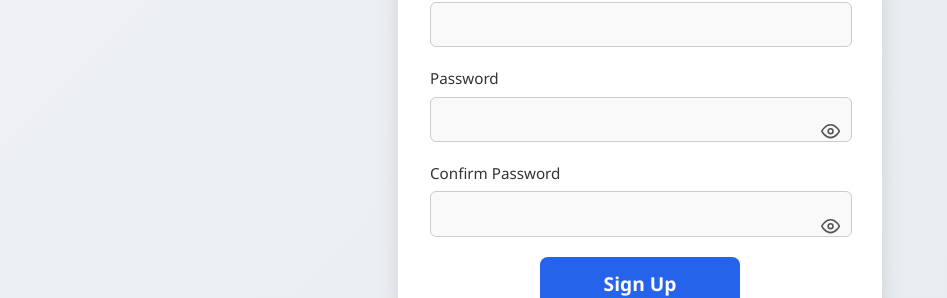
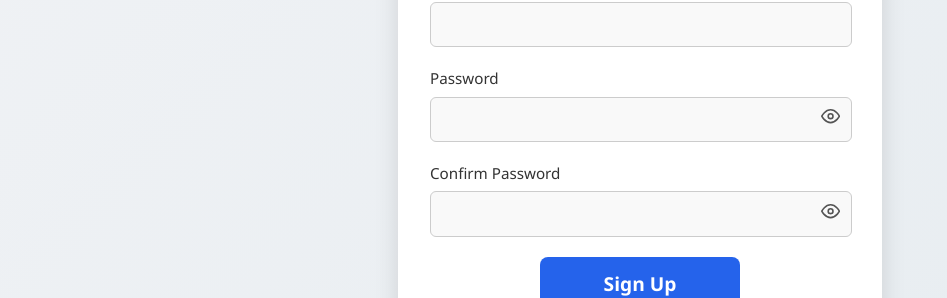
Before and after one commit to amrishs590/Project-ProblemSolving, a React (Vite) app: page /signup in a window 1280 px wide. Shown: the part 295-593 px from the top of the page, without its empty margins (0-947 px from the left). Built offline with nearby package versions, Linux system fonts and the light colour scheme; no server answers.

Commit message:
eye size updated

```diff
--- a/src/pages/LoginPage.css
+++ b/src/pages/LoginPage.css
@@ -220,7 +220,7 @@ p a:hover {
   display: block;
 }
 
-.eye-icon {
+.eye-icon-login {
   position: absolute;
   padding-top: 30px;
   top: 50%;
--- a/src/pages/LoginPage.jsx
+++ b/src/pages/LoginPage.jsx
@@ -65,7 +65,7 @@ const LoginPage = () => {
               onChange={handleChange}
               required
             />
-            <span className="eye-icon" onClick={togglePassword}>
+            <span className="eye-icon-login" onClick={togglePassword}>
               {showPassword ? <EyeOff /> : <Eye />}
             </span>
           </div>
```
